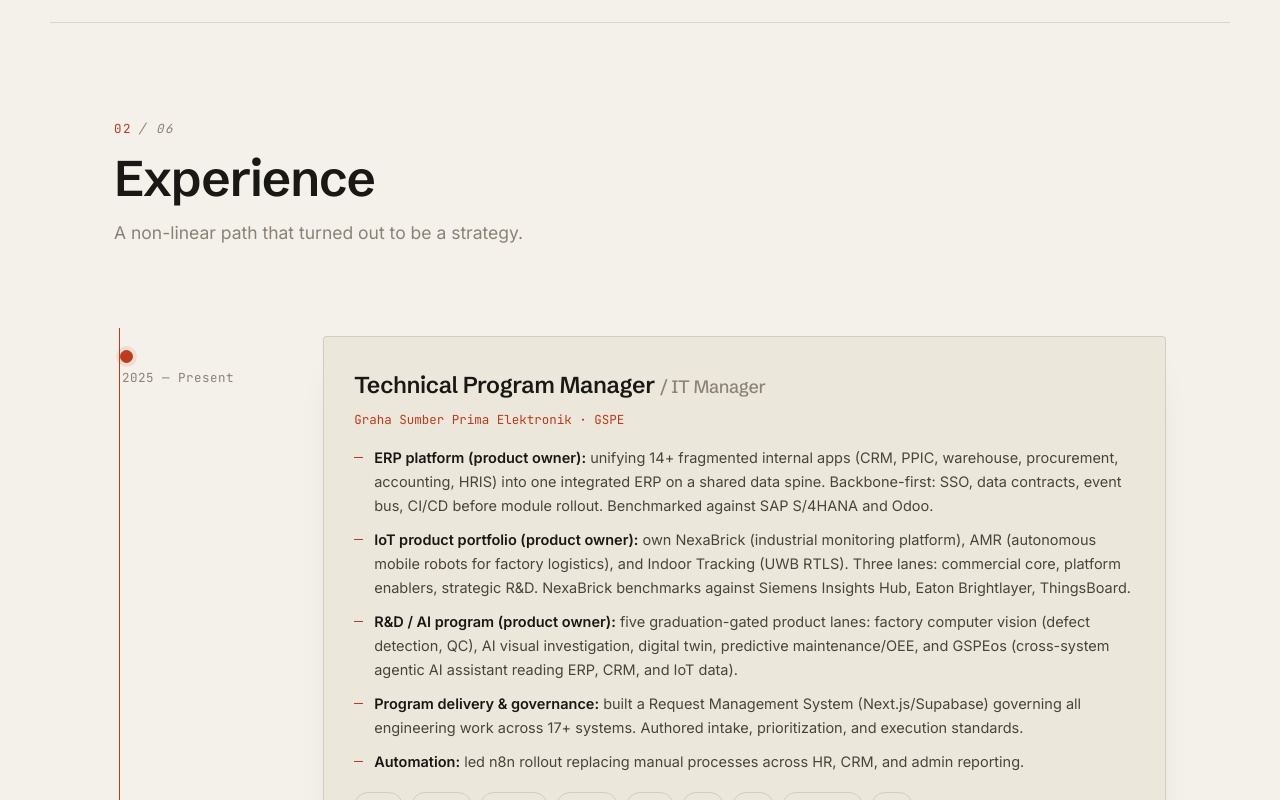
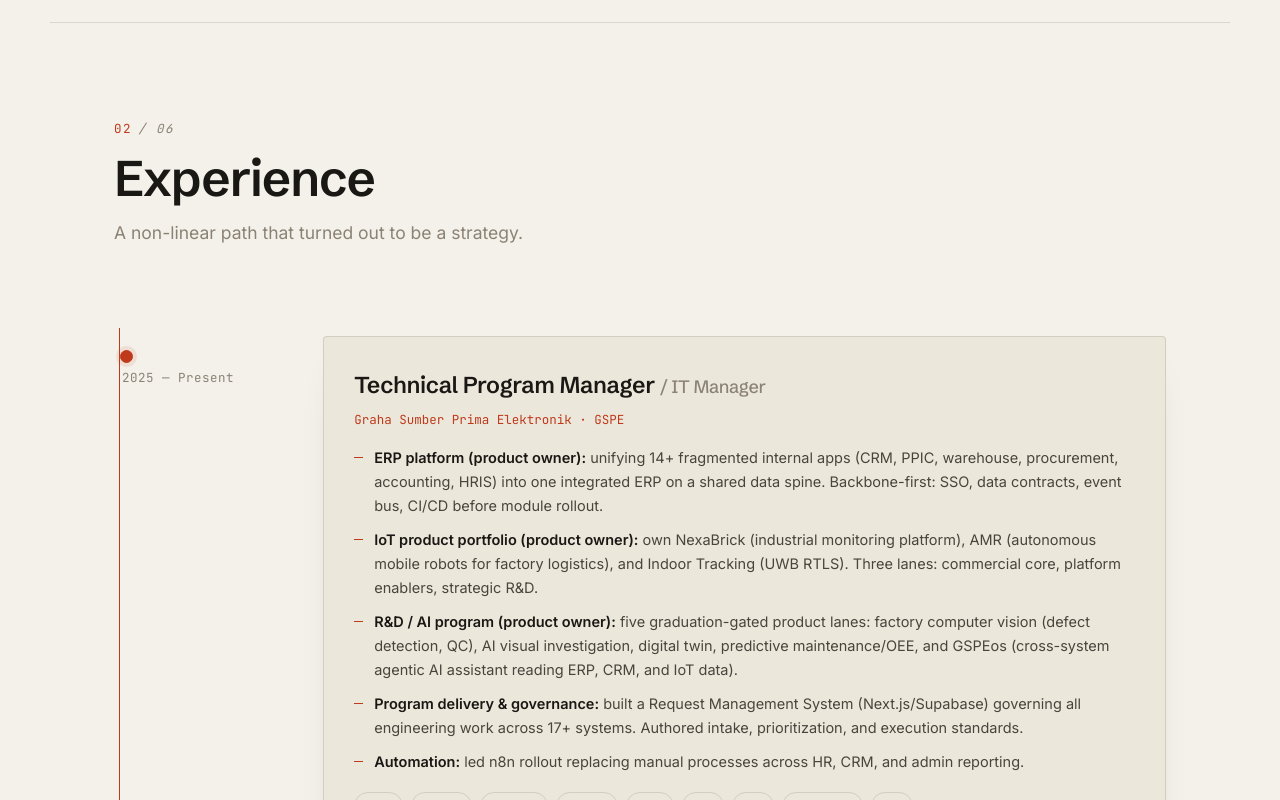
Before and after one commit to jpliem/personal-cv-game, a website built with Vite: page index.html in a window 1280 px wide. Shown: the part 1874-2674 px from the top of the page. Built offline with nearby package versions, Linux system fonts and the light colour scheme.

Commit message:
fix: dot-nav labels no longer block text, remove benchmark name-drops

```diff
--- a/index.html
+++ b/index.html
@@ -159,8 +159,8 @@
               <div class="tl-item__co">Graha Sumber Prima Elektronik · GSPE</div>
             </div>
             <ul class="tl-item__list">
-              <li><b>ERP platform (product owner):</b> unifying 14+ fragmented internal apps (CRM, PPIC, warehouse, procurement, accounting, HRIS) into one integrated ERP on a shared data spine. Backbone-first: SSO, data contracts, event bus, CI/CD before module rollout. Benchmarked against SAP S/4HANA and Odoo.</li>
-              <li><b>IoT product portfolio (product owner):</b> own NexaBrick (industrial monitoring platform), AMR (autonomous mobile robots for factory logistics), and Indoor Tracking (UWB RTLS). Three lanes: commercial core, platform enablers, strategic R&amp;D. NexaBrick benchmarks against Siemens Insights Hub, Eaton Brightlayer, ThingsBoard.</li>
+              <li><b>ERP platform (product owner):</b> unifying 14+ fragmented internal apps (CRM, PPIC, warehouse, procurement, accounting, HRIS) into one integrated ERP on a shared data spine. Backbone-first: SSO, data contracts, event bus, CI/CD before module rollout.</li>
+              <li><b>IoT product portfolio (product owner):</b> own NexaBrick (industrial monitoring platform), AMR (autonomous mobile robots for factory logistics), and Indoor Tracking (UWB RTLS). Three lanes: commercial core, platform enablers, strategic R&amp;D.</li>
               <li><b>R&amp;D / AI program (product owner):</b> five graduation-gated product lanes: factory computer vision (defect detection, QC), AI visual investigation, digital twin, predictive maintenance/OEE, and GSPEos (cross-system agentic AI assistant reading ERP, CRM, and IoT data).</li>
               <li><b>Program delivery &amp; governance:</b> built a Request Management System (Next.js/Supabase) governing all engineering work across 17+ systems. Authored intake, prioritization, and execution standards.</li>
               <li><b>Automation:</b> led n8n rollout replacing manual processes across HR, CRM, and admin reporting.</li>
--- a/style.css
+++ b/style.css
@@ -85,7 +85,6 @@ button{ font:inherit; color:inherit; background:none; border:0; cursor:pointer;
 .dot-nav__item:hover .dot-nav__dot{ background:var(--ink); }
 .dot-nav__item:hover .dot-nav__text{ opacity:1; transform:translateX(0); }
 .dot-nav__item.is-active .dot-nav__dot{ background:var(--accent); transform:scale(1.35); }
-.dot-nav__item.is-active .dot-nav__text{ opacity:1; transform:translateX(0); color:var(--ink); }
 @media(max-width:900px){ .dot-nav{ display:none; } }
 
 /* ---------- Layout ---------- */
```
